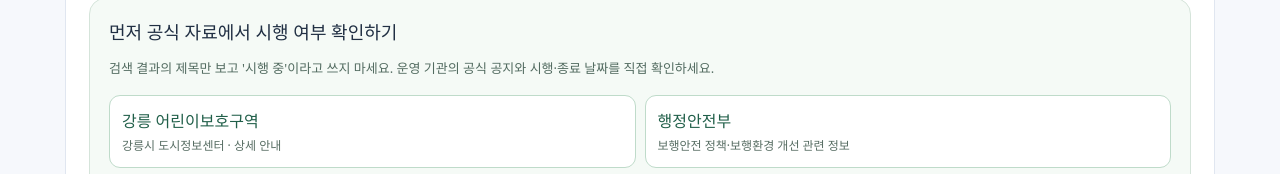
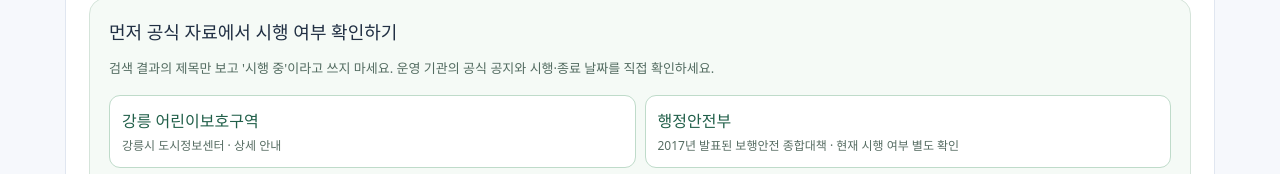
Before and after one commit to LUCKYBRIDGE/interview, a plain HTML site: page index.html in a window 1280 px wide. Shown: the part 5120-5294 px from the top of the page. Drawn offline with Linux system fonts and the light colour scheme.

Commit message:
docs: identify archived 2017 national safety plan

```diff
--- a/index.html
+++ b/index.html
@@ -146,7 +146,7 @@
 <div class="case-search-item"><strong>🗺️ 다른 지역 · 모범사례</strong><p>어떤 점이 좋았고, 효과를 확인할 자료가 있는지 살펴보세요.</p><button type="button" class="case-search" data-query="지자체 보행안전 보행환경개선 우수사례 성과">지역 모범사례 검색</button></div>
 <div class="case-search-item"><strong>🔍 개선이 필요한 사례</strong><p>어떤 문제가 남았는지, 시행 중 어려움이 무엇이었는지 찾아보세요.</p><button type="button" class="case-search" data-query="보행환경 개선사업 문제점 운영 어려움 보행자 안전">문제·한계 사례 검색</button></div>
 <div class="case-search-item"><strong>🏛️ 국가 정책과 제도</strong><p>국가에서 정한 제도와 여러 지역에서 추진하는 사업을 알아보세요.</p><button type="button" class="case-search" data-query="행정안전부 국토교통부 보행안전 정책 보행환경개선지구">국가 정책 검색</button></div></div>
-<div class="policy-verification"><h3>먼저 공식 자료에서 시행 여부 확인하기</h3><p>검색 결과의 제목만 보고 '시행 중'이라고 쓰지 마세요. 운영 기관의 공식 공지와 시행·종료 날짜를 직접 확인하세요.</p><div class="policy-official-links"><a href="https://its.gn.go.kr/guide/openChild" target="_blank" rel="noopener noreferrer"><strong>강릉 어린이보호구역</strong><small>강릉시 도시정보센터 · 상세 안내</small></a><a href="https://www.mois.go.kr/frt/bbs/type010/commonSelectBoardArticle.do?bbsId=BBSMSTR_000000000008&amp;nttId=59740" target="_blank" rel="noopener noreferrer"><strong>행정안전부</strong><small>보행안전 정책·보행환경 개선 관련 정보</small></a><a href="https://www.law.go.kr/LSW/lsInfoP.do?chrClsCd=010202&amp;lsId=011561&amp;lsiSeq=248781&amp;urlMode=lsInfoP" target="_blank" rel="noopener noreferrer"><strong>국가법령정보센터</strong><small>법령·조례와 실제 시행일 확인</small></a><a href="https://its.gn.go.kr/guide/openReport" target="_blank" rel="noopener noreferrer"><strong>교통사고분석시스템 TAAS</strong><small>사고 현황과 변화에 관한 자료 찾기</small></a></div><div class="policy-check-questions"><strong>사례를 읽을 때 확인할 4가지</strong><ol><li>실제로 시행했나요? 계획·제안·보도자료와 시행 사실은 달라요.</li><li>어느 지역에서 누가, 언제까지 운영했나요?</li><li>성과를 보여 주는 자료가 있나요? 단순 홍보나 기대 효과는 구분해요.</li><li>우리 지역과 다른 점, 남은 어려움은 무엇인가요?</li></ol><p>확인하기 어렵다면 <b>‘시행 여부 확인 필요’</b> 또는 <b>‘효과 확인 못함’</b>이라고 정리해도 됩니다. 새로운 기록란은 만들지 않습니다.</p></div></div>
+<div class="policy-verification"><h3>먼저 공식 자료에서 시행 여부 확인하기</h3><p>검색 결과의 제목만 보고 '시행 중'이라고 쓰지 마세요. 운영 기관의 공식 공지와 시행·종료 날짜를 직접 확인하세요.</p><div class="policy-official-links"><a href="https://its.gn.go.kr/guide/openChild" target="_blank" rel="noopener noreferrer"><strong>강릉 어린이보호구역</strong><small>강릉시 도시정보센터 · 상세 안내</small></a><a href="https://www.mois.go.kr/frt/bbs/type010/commonSelectBoardArticle.do?bbsId=BBSMSTR_000000000008&amp;nttId=59740" target="_blank" rel="noopener noreferrer"><strong>행정안전부</strong><small>2017년 발표된 보행안전 종합대책 · 현재 시행 여부 별도 확인</small></a><a href="https://www.law.go.kr/LSW/lsInfoP.do?chrClsCd=010202&amp;lsId=011561&amp;lsiSeq=248781&amp;urlMode=lsInfoP" target="_blank" rel="noopener noreferrer"><strong>국가법령정보센터</strong><small>법령·조례와 실제 시행일 확인</small></a><a href="https://its.gn.go.kr/guide/openReport" target="_blank" rel="noopener noreferrer"><strong>교통사고분석시스템 TAAS</strong><small>사고 현황과 변화에 관한 자료 찾기</small></a></div><div class="policy-check-questions"><strong>사례를 읽을 때 확인할 4가지</strong><ol><li>실제로 시행했나요? 계획·제안·보도자료와 시행 사실은 달라요.</li><li>어느 지역에서 누가, 언제까지 운영했나요?</li><li>성과를 보여 주는 자료가 있나요? 단순 홍보나 기대 효과는 구분해요.</li><li>우리 지역과 다른 점, 남은 어려움은 무엇인가요?</li></ol><p>확인하기 어렵다면 <b>‘시행 여부 확인 필요’</b> 또는 <b>‘효과 확인 못함’</b>이라고 정리해도 됩니다. 새로운 기록란은 만들지 않습니다.</p></div></div>
 <p class="study-note">※ 검색 결과는 검증된 사례 목록이 아닙니다. 우수하다는 평가와 실제 성과, 문제가 제기된 사실과 사업 실패 여부는 구분해 확인하세요.</p>
 <div class="case-investigation"><h3>찾아낸 사례 비교하기</h3><p>한 가지 사례만 조사해도 됩니다. 필요한 경우 다른 지역 사례와 비교해 보세요.</p><div class="case-form">
 <label>사례의 이름<input id="case-name" type="text" placeholder="사업·정책·캠페인 이름"></label>
```
